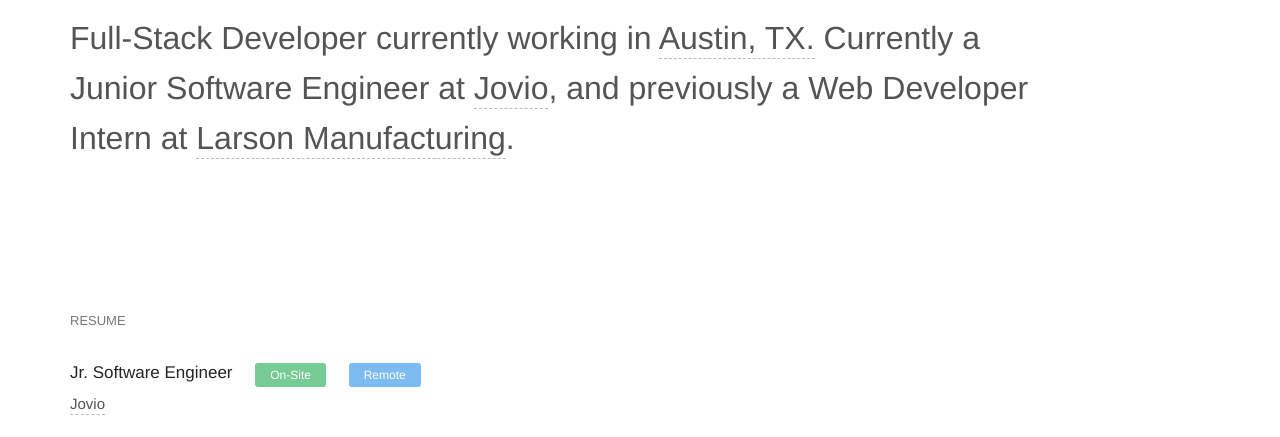
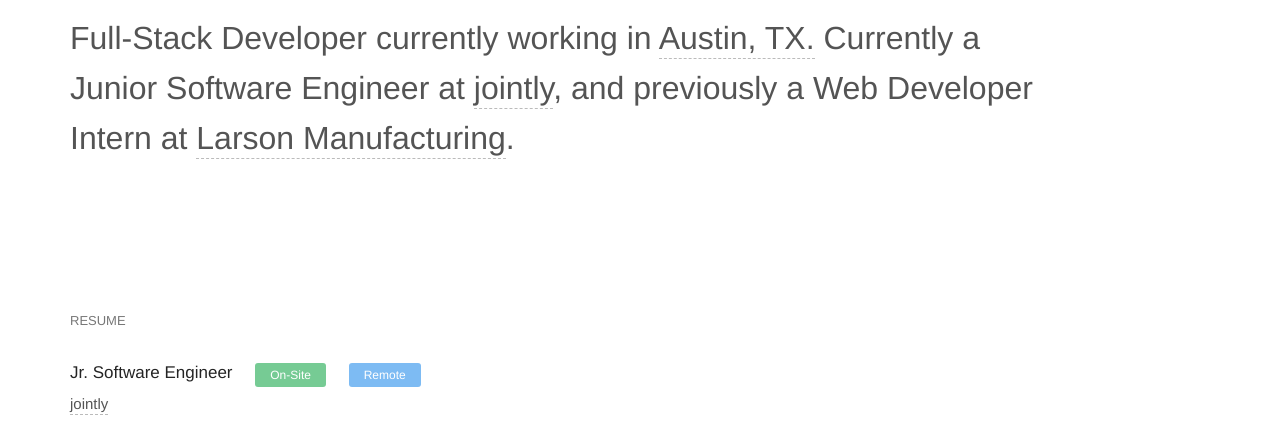
Before and after one commit to jmnelson12/portfolio, a plain HTML site: page index.html in a window 1280 px wide. Shown: the part 331-768 px from the top of the page. Drawn offline with Linux system fonts and the light colour scheme.

Commit message:
Change company title

```diff
--- a/index.html
+++ b/index.html
@@ -408,8 +408,8 @@
         <blockquote>
             Full-Stack Developer currently working in <a target="_blank" href="https://goo.gl/maps/4VRSVVcjChoCx2Vy5"
                 rel="noreferrer noopener nofollow">Austin, TX.</a>
-            Currently a Junior Software Engineer at <a target="_blank" href="https://www.jovio.com"
-                rel="noreferrer noopener nofollow">Jovio</a>, and previously a Web Developer Intern at
+            Currently a Junior Software Engineer at <a target="_blank" href="https://www.jointly.com"
+                rel="noreferrer noopener nofollow">jointly</a>, and previously a Web Developer Intern at
             <a target="_blank" href="https://www.larsondoors.com" rel="noreferrer noopener nofollow">Larson
                 Manufacturing</a>.
         </blockquote>
@@ -422,7 +422,7 @@
                     <span class="tag tag-primary">Remote</span>
                 </h4>
                 <h5>
-                    <a target="_blank" href="https://www.jovio.com"" rel=" noreferrer noopener nofollow">Jovio</a>
+                    <a target="_blank" href="https://www.jointly.com"" rel=" noreferrer noopener nofollow">jointly</a>
                 </h5>
                 <ul>
                     <li>Primary focus is on building out our backend.</li>
```
